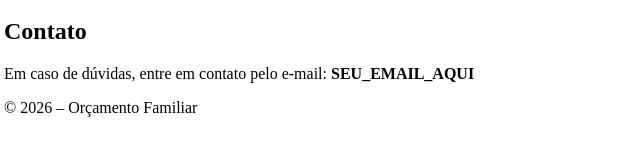
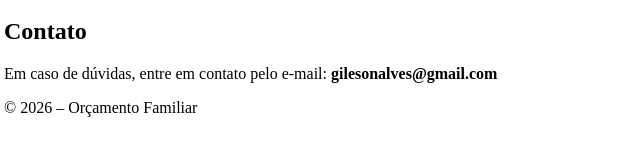
Before and after one commit to gilesonalves/orcamento-familiar-privacy, a plain HTML site: page index.html in a window 1280 px wide. Shown: the part 203-358 px from the top of the page, 4-644 px from the left. Drawn offline with Linux system fonts and the light colour scheme.

Commit message:
Update contact email in index.html

```diff
--- a/index.html
+++ b/index.html
@@ -25,7 +25,7 @@
   <h2>Contato</h2>
   <p>
     Em caso de dúvidas, entre em contato pelo e-mail:
-    <strong>SEU_EMAIL_AQUI</strong>
+    <strong>gilesonalves@gmail.com</strong>
   </p>
 
   <p>
```
